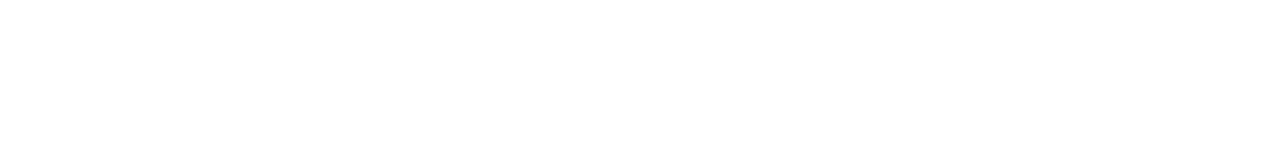
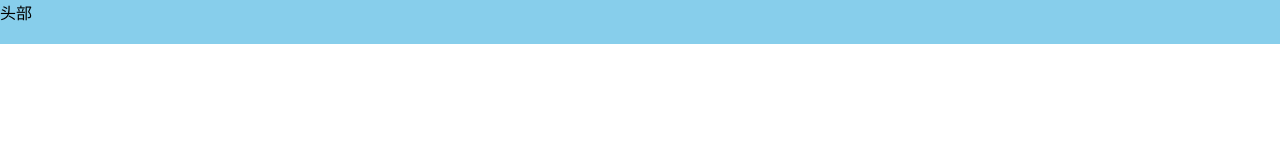
Before and after one commit to liyingru/namelyr, a plain HTML site: page src/index.html in a window 1280 px wide. Drawn offline with Linux system fonts and the light colour scheme.

Commit message:
header完成

```diff
--- a/src/css/index.css
+++ b/src/css/index.css
@@ -15,3 +15,9 @@ body {
     height: 100%;
     overflow: hidden;
 }
+
+header {
+    width: 100%;
+    height: 44px;
+    background: skyblue;
+}
--- a/src/index.html
+++ b/src/index.html
@@ -10,7 +10,9 @@
 </head>
 
 <body>
-    <div class="wrap"></div>
+    <div class="wrap">
+        <header>头部</header>
+    </div>
     <script src="js/index.js"></script>
 </body>
 
```
Also changed, not shown: package-lock.json.
